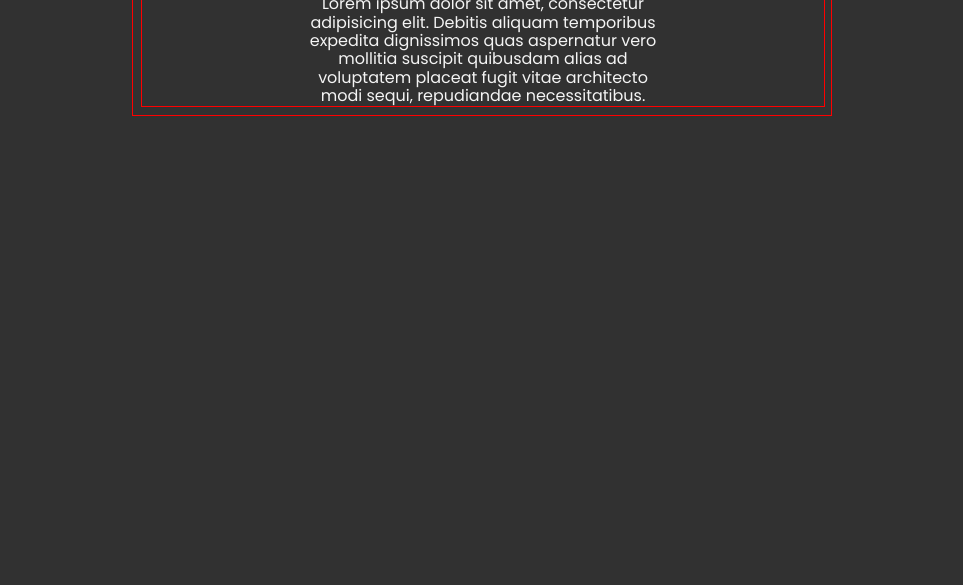
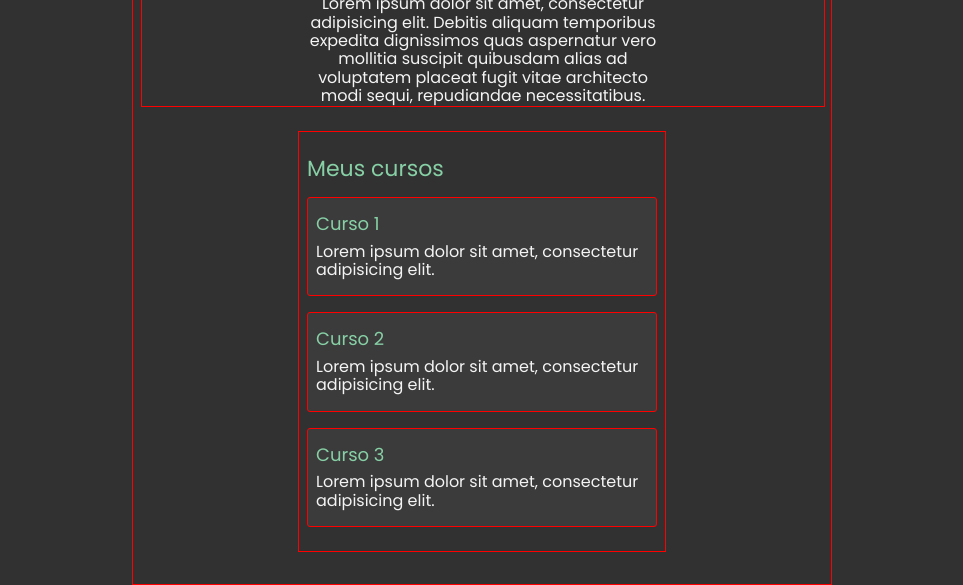
Before and after one commit to prsclasnts/notas-de-aula, a plain HTML site: page projeto-final_html-e-csss/index.html in a window 1280 px wide. Shown: the part 361-946 px from the top of the page, without its empty margins (158-1121 px from the left). Before the commit the page ends 800 px from the top, so only its background shows below. Drawn offline with nearby package versions, Linux system fonts and the light colour scheme; a web font is replaced by a local one.

Commit message:
Estilizando as sections

```diff
--- a/projeto-final_html-e-csss/assets/css/estilo.css
+++ b/projeto-final_html-e-csss/assets/css/estilo.css
@@ -73,3 +73,44 @@ body {
     width: 350px;
     text-align: center;
 }
+
+.section {
+    border: 1px solid red;
+    padding: 8px;
+    width: 100%;
+    max-width: 350px;
+    margin: 24px auto;
+}
+
+.section__titulo {
+    font-family: 'Poppins', sans-serif;
+    font-size: 22px;
+    font-weight: 400;
+    color: #87d0a6;
+    margin: 16px 0;
+}
+
+.curso {
+    border: 1px solid red;
+    background-color: #3b3b3b;
+    padding: 8px;
+    margin: 16px 0;
+    box-sizing: border-box;
+    border-radius: 3px;
+}
+
+.curso__titulo {
+    font-family: 'Poppins', sans-serif;
+    font-size: 18px;
+    font-weight: 400;
+    color: #87d0a6;
+    margin: 8px 0;
+}
+
+.curso__descricao {
+    font-family: 'Poppins', sans-serif;
+    font-size: 16px;
+    font-weight: 400;
+    color: #f4f4f4;
+    margin: 8px 0;
+}
--- a/projeto-final_html-e-csss/index.html
+++ b/projeto-final_html-e-csss/index.html
@@ -35,7 +35,25 @@
             <h1 class="perfil__nome">Priscila Santos</h1>
             <p class="perfil__descricao">Lorem ipsum dolor sit amet, consectetur adipisicing elit. Debitis aliquam temporibus expedita dignissimos quas aspernatur vero mollitia suscipit quibusdam alias ad voluptatem placeat fugit vitae architecto modi sequi, repudiandae necessitatibus.</p>
         </div>
+
+        <section class="section">
+            <h2 class="section__titulo">Meus cursos</h2>
+
+            <article class="curso">
+                <h3 class="curso__titulo">Curso 1</h3>
+                <p class="curso__descricao">Lorem ipsum dolor sit amet, consectetur adipisicing elit.</p>
+            </article>
+
+            <article class="curso">
+                <h3 class="curso__titulo">Curso 2</h3>
+                <p class="curso__descricao">Lorem ipsum dolor sit amet, consectetur adipisicing elit.</p>
+            </article>
+
+            <article class="curso">
+                <h3 class="curso__titulo">Curso 3</h3>
+                <p class="curso__descricao">Lorem ipsum dolor sit amet, consectetur adipisicing elit.</p>
+            </article>
+        </section>
     </main>
-
 </body>
 </html>
```
